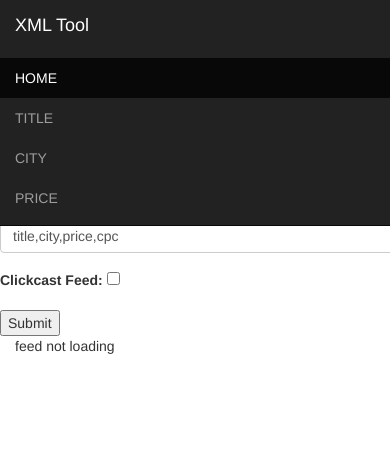
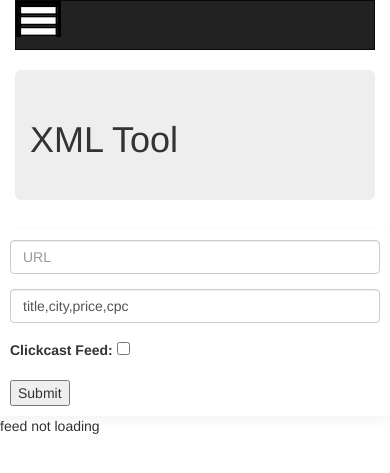
Before and after one commit to cswright88/xml-parser, a PHP site: page / in a window 390 px wide; the page is wider, and only the part inside the window is pictured. Shown: the top 473 px of that part. Run offline with PHP 8.4, Linux system fonts and the light colour scheme.

Commit message:
add style features and mobile optimizations

```diff
--- a/index.php
+++ b/index.php
@@ -22,28 +22,43 @@
       <script src="static/js/app.js"></script>
       <link rel="stylesheet" type="text/css" href="static/css/style.css" />
       <style>
-input[type=text] {
+         /* input[type=text] {
          width: 500px;
          }
+         */
+        .bg-secondary {background-color:grey;}
+        .text-white {color:white}
+         #rowlg {
+         heights:200px;
+         }
+         html {
+         font-size: 14px;
+         }
+         @media (min-width: 768px) {
+         html {
+         font-size: 16px;
+         }
+         }
+         .container {
+         max-width: 960px;
+         }
+         .pricing-header {
+         max-width: 700px;
+         }
+         .card-deck .card {
+         min-width: 220px;
+         }
+         .border-top { border-top: 1px solid #e5e5e5; }
+         .border-bottom { border-bottom: 1px solid #e5e5e5; }
+         .box-shadow { box-shadow: 0 .25rem .75rem rgba(0, 0, 0, .05); }
+         .padd {padding:10px;}
       </style>
    </head>
    <body ng-app='app' ng-controller='ctrl'>
       <!-- Begin app -->
-
-
-<header class="container">
-  <div class="jumbotron">
-    <h1> XML Tool
-    </h1>
-    <?php //echo "ftp://recruitics:sc1tiurcer@www2.jobs2careers.com/1051_JC.xml</br> ftp://recruitics:sc1tiurcer@www2.jobs2careers.com/994_JC_PPA.xml</br> https://exchangefeeds.s3.amazonaws.com/3f8752623cd8d9075ec95b01a021ab0d/feed.xml";?>
-  </div>
-</header><p></p>
-<!-- Make bootstrap container -->
-
-
-<div class="container">
+      <!-- <div class="container">
          <nav class="navbar navbar-inverse navbar-fixed-top">
-  <div class="container-fluid">
+            <div class="container-fluid collapse navbar-collapse">
                <div class="navbar-header">
                   <a class="navbar-brand" href="#">XML Tool</a>
                </div>
@@ -55,21 +70,68 @@ input[type=text] {
                </ul>
             </div>
          </nav>
+      </div> -->
+<div class="container-fluid">
+<nav class="navbar navbar-expand-lg navbar-inverse">
+
+    <div class="navbar-toggler navbar-toggler-right hidden-lg hidden-md hidden-sm">
+      <span class="navbar-toggler-icon" type="button" data-toggle="collapse" data-target="#navbarNav" aria-controls="navbarNav" aria-expanded="false" aria-label="Toggle navigation">
+        <img src="static/img/hamburger.png" alt="expand">
+      </span>
+    </div>
+
+  <div class="collapse navbar-collapse justify-content-end" id="navbarNav">
+    <ul class="nav navbar-nav">
+      <li class="active">
+        <a href="#/!">HOME <span class="sr-only">(current)</span></a>
+      </li>
+      <li>
+        <a href="#!title">TITLE</a>
+      </li>
+      <li>
+        <a href="#!city">CITY</a>
+      </li>
+      <li>
+        <a href="#!price">PRICE</a>
+      </li>
+    </ul>
+  </div>
+</nav>
+
+</div>
+
       <script>$('.nav.navbar-nav > li').on('click', function(e) {
          $('.nav.navbar-nav > li').removeClass('active');
          $(this).addClass('active');
-});   </script>
+         });
+      </script>
+      <header class="container">
+         <div class="jumbotron">
+            <h1> XML Tool
+            </h1>
+            <?php //echo "ftp://recruitics:sc1tiurcer@www2.jobs2careers.com/1051_JC.xml</br> ftp://recruitics:sc1tiurcer@www2.jobs2careers.com/994_JC_PPA.xml</br> https://exchangefeeds.s3.amazonaws.com/3f8752623cd8d9075ec95b01a021ab0d/feed.xml";?>
+         </div>
+      </header>
 
-    <div class="row">
+      <div class="container">
+        <div class="row mb-4 box-shadow">
+          <div class="pb-5 padd col-xs-12">
             <form action="" method="POST" class="form">
-        <div class="form-group"><input class="form-control" type="text" placeholder="URL" ng-model=url name="url"/></div>
-        <div class="form-group"><input class="form-control" type="text" placeholder="VALUES" ng-model=values name="values"/></div>
+                <div class="form-group">
+                  <input class="form-control" type="text" placeholder="URL" ng-model=url name="url"/>
+                </div>
+                <div class="form-group">
+                  <input class="form-control" type="text" placeholder="VALUES" ng-model=values name="values"/>
+                </div>
                 <div class="form-group">
                   <label class="form-check-label" for='exampleCheck1'>Clickcast Feed:</label>
-        <input class="form-check-input" id='exampleCheck1' type="checkbox" value="0" ng-model=clickcast name="clickcast"/></div>
+                  <input class="form-check-input" id='exampleCheck1' type="checkbox" value="0" ng-model=clickcast name="clickcast"/>
+                </div>
                 <input type="submit"/>
+            </form>
           </div>
-      </form>
+        </div>
+      </div>
       <?php
          error_reporting(0);
          // $url = $_POST['url'];
@@ -118,13 +180,8 @@ input[type=text] {
          //   echo $x;
       ?>
       <span ng-init="jobArr = <?php echo htmlspecialchars($x); ?>"></span>
+      <div class="container">
          <div ng-view></div>
          <script ng-init="create()" async="true"></script>
-
-
-
-
-
-
       </div>
    </body>
--- a/templates/main.htm
+++ b/templates/main.htm
@@ -1,11 +1,23 @@
-<h1>overview</h1>
-<p>total job count = {{jobArr.length}}</p>
-<p class="text-danger">average bid (cpc): {{ calculateAverage(jobArr, "cpc") | number : fractionSize }} </p>
-<p class="text-danger">average bid (price): {{ calculateAverage(jobArr, "price") | number : fractionSize }} </p>
+<h1>Overview</h1>
+
 <div class="container">
 
-
-
+    <div class="card-deck mb-3 text-center">
+            <div class="card mb-4 box-shadow col-sm-4">
+                <div class="card-header bg-secondary text-white">total job count</div><div class="card-body">{{jobArr.length}}</div>
+            </div>
+            <div class="card mb-4 box-shadow col-sm-4">
+                <div class="card-header bg-secondary text-white">average bid (cpc)</div>
+                    <div class="card-body">{{ calculateAverage(jobArr, "cpc") | number : fractionSize }}</div>
+            </div>
+            <div class="card mb-4 box-shadow col-sm-4">
+                <div class="card-header bg-secondary text-white">average bid (price)</div><div class="card-body">{{ calculateAverage(jobArr, "price") | number : fractionSize }}</div>
+            </div>
+    </div>
+</div>
+<br />
+<hr />
+<br />
 <button ng-click="moveBack()">back</button> Displaying {{begin}} - {{begin + limit}}
 <button ng-click="moveForward()">forward</button>
       <table class="table table-bordered table-striped table-hover" >
@@ -26,4 +38,3 @@
                 </tr> -->
           </tbody>
       </table>
-</div>
```
Also changed, not shown: static/img/hamburger.png (added). Lines whose indentation alone changed are shown as unchanged.
